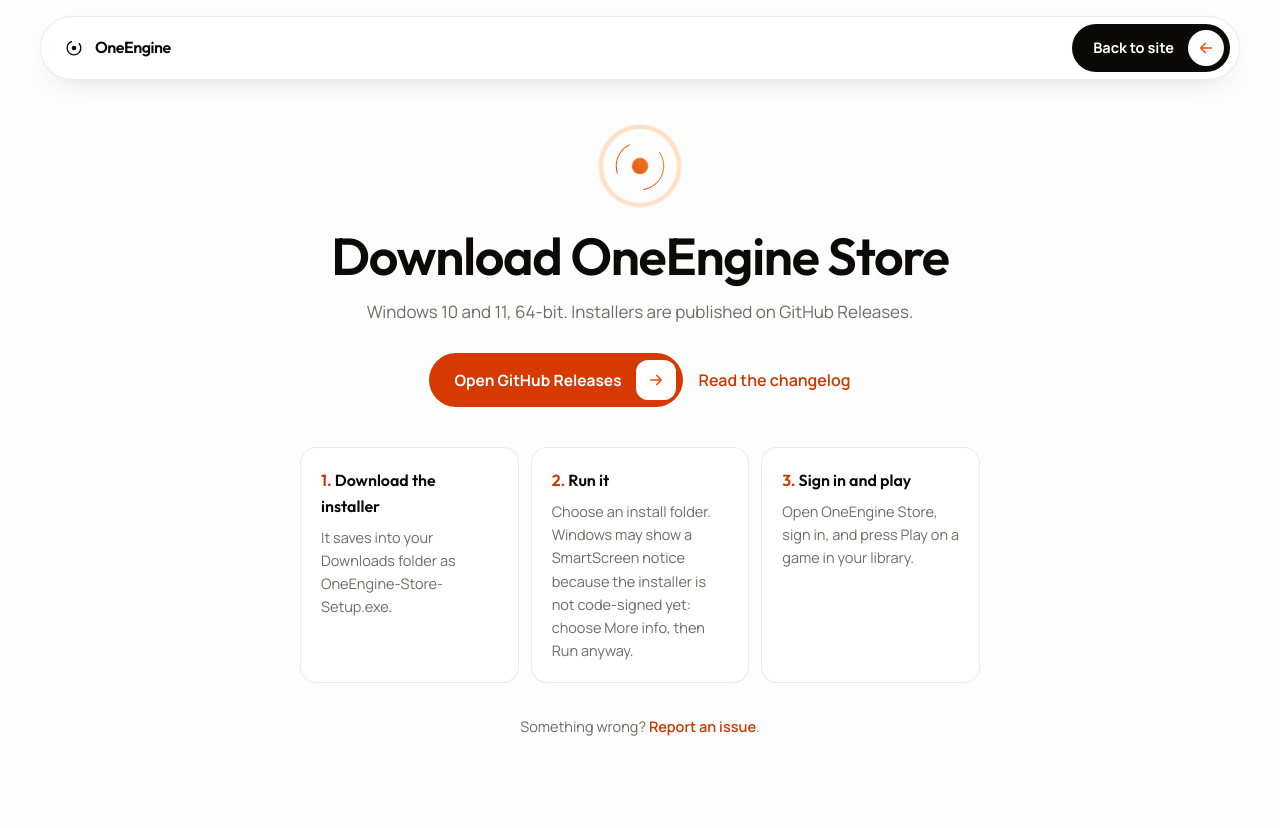
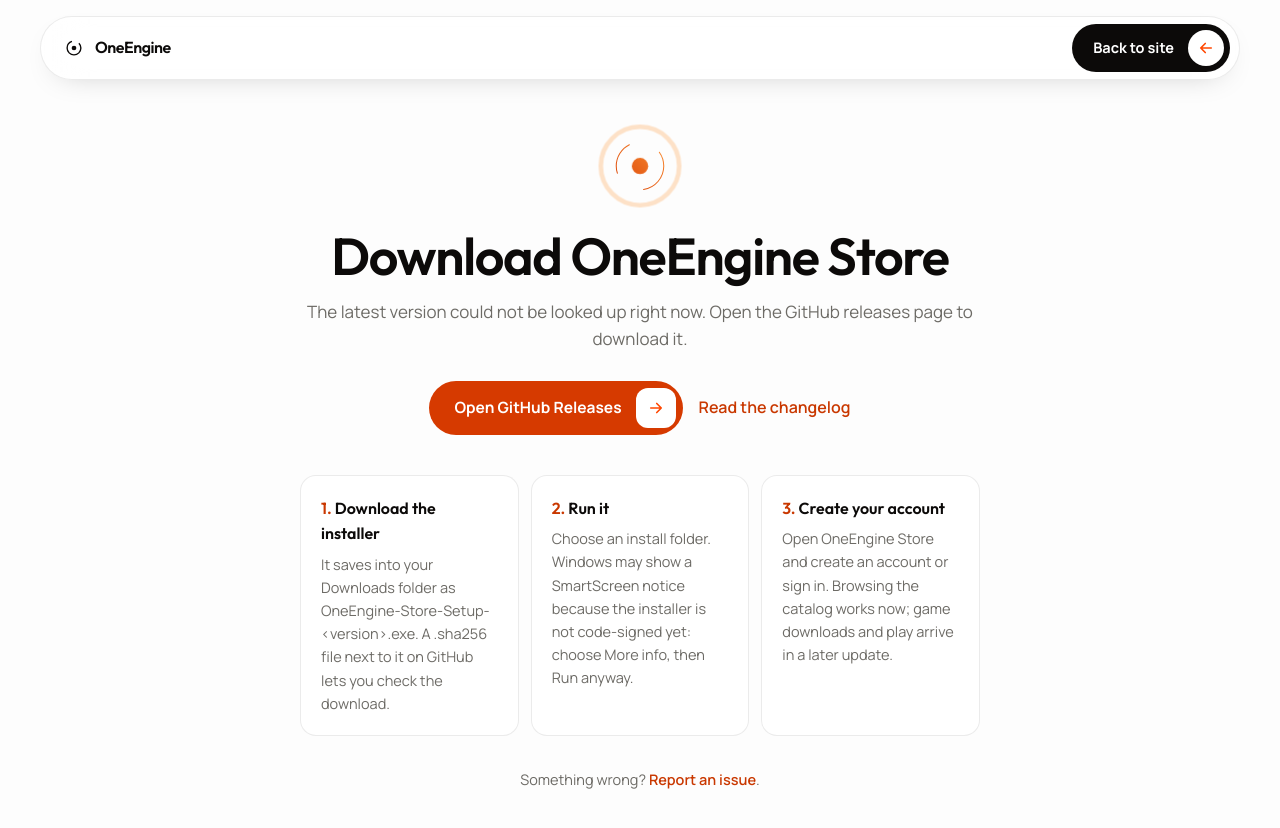
Before and after one commit to oneenginedev/oneengine, a plain HTML site: page download.html in a window 1280 px wide. Before the commit the page ends 802 px from the top, so only its background shows below. Drawn offline with Linux system fonts and the light colour scheme; no server answers; a web font is replaced by a local one.

Commit message:
fix: download page prefers the Store installer, explains a failed release lookup and states what the first version includes

```diff
--- a/download.html
+++ b/download.html
@@ -61,15 +61,15 @@
         <ol class="steps">
           <li>
             <strong>Download the installer</strong>
-            It saves into your Downloads folder as OneEngine-Store-Setup.exe.
+            It saves into your Downloads folder as OneEngine-Store-Setup-&lt;version&gt;.exe. A .sha256 file next to it on GitHub lets you check the download.
           </li>
           <li>
             <strong>Run it</strong>
             Choose an install folder. Windows may show a SmartScreen notice because the installer is not code-signed yet: choose More info, then Run anyway.
           </li>
           <li>
-            <strong>Sign in and play</strong>
-            Open OneEngine Store, sign in, and press Play on a game in your library.
+            <strong>Create your account</strong>
+            Open OneEngine Store and create an account or sign in. Browsing the catalog works now; game downloads and play arrive in a later update.
           </li>
         </ol>
         <p class="again">
--- a/site.js
+++ b/site.js
@@ -315,6 +315,7 @@
     const render = (releases) => {
       // releases === null means the API call failed: keep the static fallback copy
       if (!releases) {
+        if (dlStatus) dlStatus.textContent = 'The latest version could not be looked up right now. Open the GitHub releases page to download it.'
         if (releaseList) {
           releaseList.replaceChildren(el('p', 'release-empty', 'Release notes could not be loaded right now. '))
           const a = el('a', 'text-link', 'See releases on GitHub')
@@ -331,7 +332,7 @@
 
       if (dlStatus && dlLink) {
         if (latest) {
-          const asset = latest.assets.find((a) => /\.exe$/i.test(a.name)) || latest.assets.find((a) => /\.(zip|msi)$/i.test(a.name))
+          const asset = latest.assets.find((a) => a.name.startsWith('OneEngine-Store-Setup') && a.name.toLowerCase().endsWith('.exe')) || latest.assets.find((a) => /\.exe$/i.test(a.name)) || latest.assets.find((a) => /\.(zip|msi)$/i.test(a.name))
           if (dlTitle) dlTitle.textContent = `Download OneEngine Store ${latest.tag_name}`
           if (asset) {
             dlStatus.textContent = `${asset.name}, ${fmtSize(asset.size)}, published ${fmtDate(latest.published_at)}.`
```
